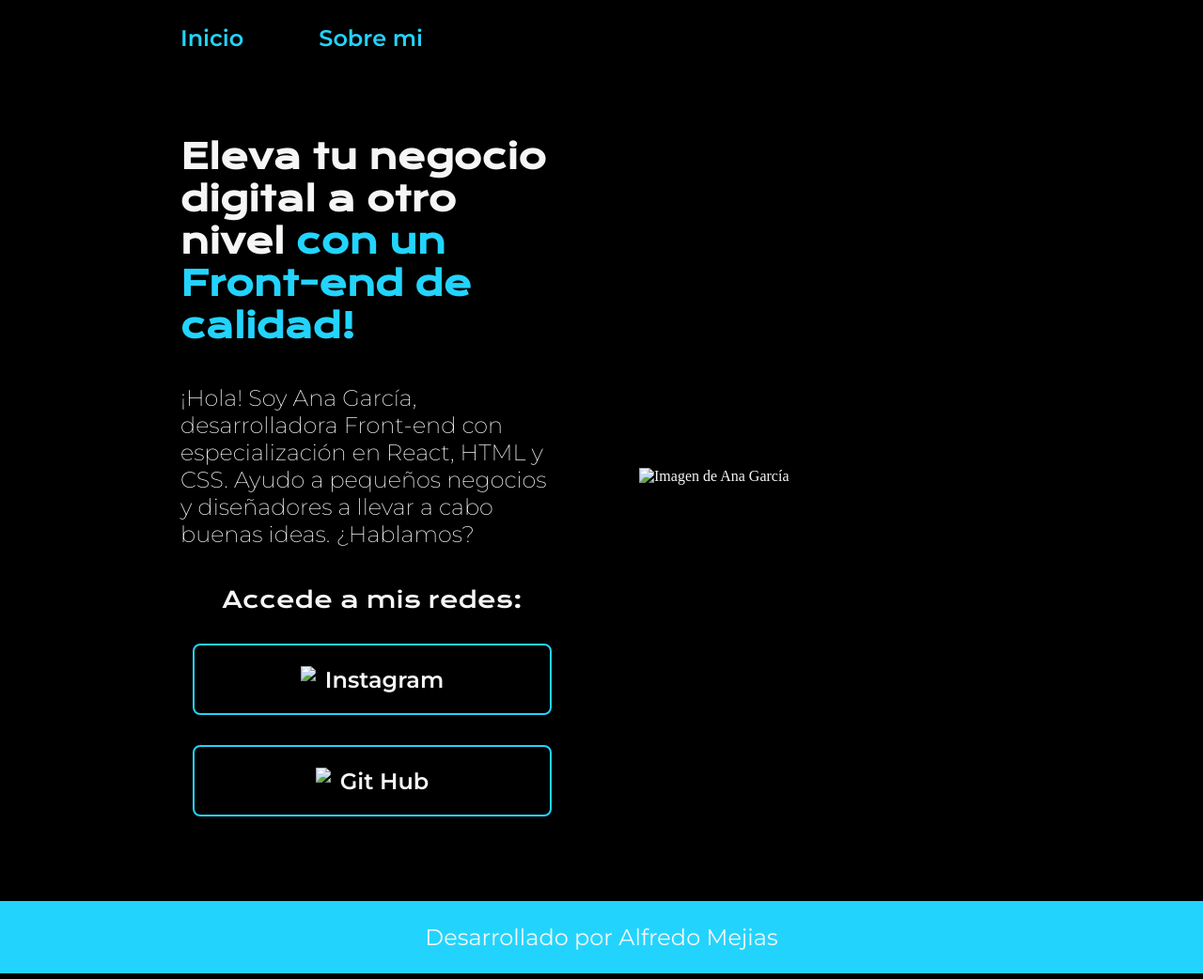
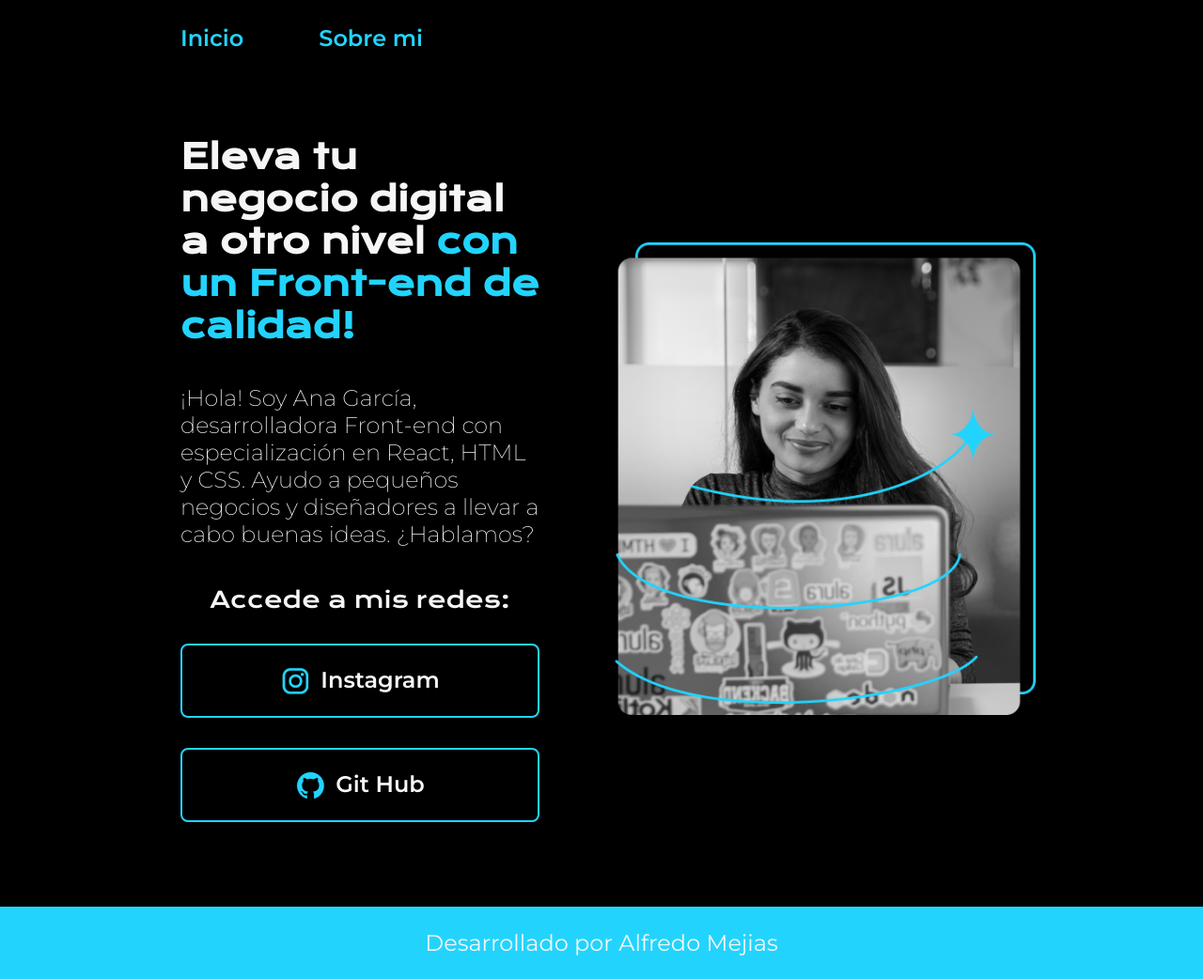
Before and after one commit to Almejias/Portafolio-24, a plain HTML site: page index.html in a window 1280 px wide. Shown: the whole page at 94% size. Drawn offline with nearby package versions, Linux system fonts and the light colour scheme; the site is published under a folder, as on GitHub Pages, so addresses that start at the root find nothing.

Commit message:
Arreglando bug de imagenes

```diff
--- a/index.html
+++ b/index.html
@@ -30,16 +30,16 @@
                     Accede a mis redes:
                 </h2>
                     <a class="presentacion_enlances__link" href="https://www.instagram.com/">
-                        <img src="/assets/instagram.png">
+                        <img src="./assets/instagram.png">
                         Instagram
                     </a>
                     <a class="presentacion_enlances__link" href="https://github.com/">
-                        <img src="/assets/github.png">
+                        <img src="./assets/github.png">
                         Git Hub
                     </a>
             </div>
         </section>
-        <img src="/assets/Imagen1.png" alt="Imagen de Ana García" class="presentacion__imagen">
+        <img src="./assets/Imagen1.png" alt="Imagen de Ana García" class="presentacion__imagen">
     </main>
     <footer class="footer">Desarrollado por Alfredo Mejias</footer>
 </body>
```
